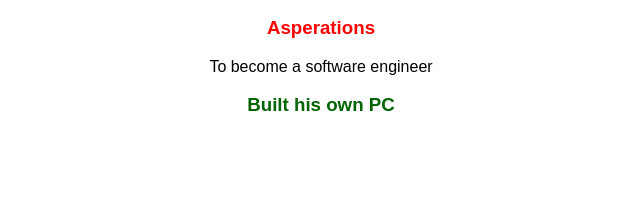
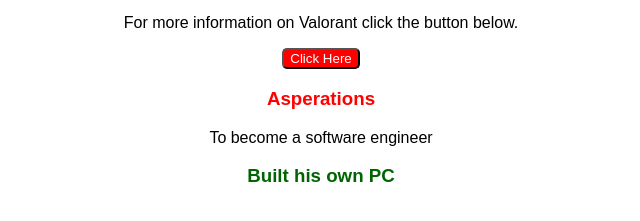
Before and after one commit to targetv/boolean-uk-first-collab, a website: page index.html in a window 1280 px wide. Shown: the part 433-654 px from the top of the page, without its empty margins (319-959 px from the left). Drawn offline with Linux system fonts and the light colour scheme.

Commit message:
Removed clickable image, replaced with clickable button.

```diff
--- a/index.html
+++ b/index.html
@@ -9,8 +9,6 @@
       * {
         text-align: center;
         font-family: sans-serif;
-
-
       }
       h1 {
         color: Blue;
@@ -32,6 +30,15 @@
         display: flex;
         flex-wrap: wrap;
         justify-content: center;
+      }
+      button {
+        background-color: red;
+        color: white;
+        border-radius: 5px;
+      }
+      button:hover {
+        background-color: white;
+        color: red;
       }
     </style>
   </head>
@@ -55,14 +62,15 @@
         <p>22</p>
       </div>
     </div>
-      <div>
-        <h3>Hobbies</h3>
-        <p>Gaming Valorant</p>
-        <a href="https://playvalorant.com/en-gb/">
-        <img
-          src="https://wp.stanforddaily.com/wp-content/uploads/2020/08/image-2.png">
-        </a>
-      </div>
+    <div class="hobbies">
+      <h3>Hobbies</h3>
+      <p>Gaming Valorant</p>
+      <img
+        src="https://wp.stanforddaily.com/wp-content/uploads/2020/08/image-2.png"
+      />
+
+      <p>For more information on Valorant click the button below.</p>
+      <button href="https://playvalorant.com/en-gb/">Click Here</button>
 
       <div>
         <h3>Asperations</h3>
```
